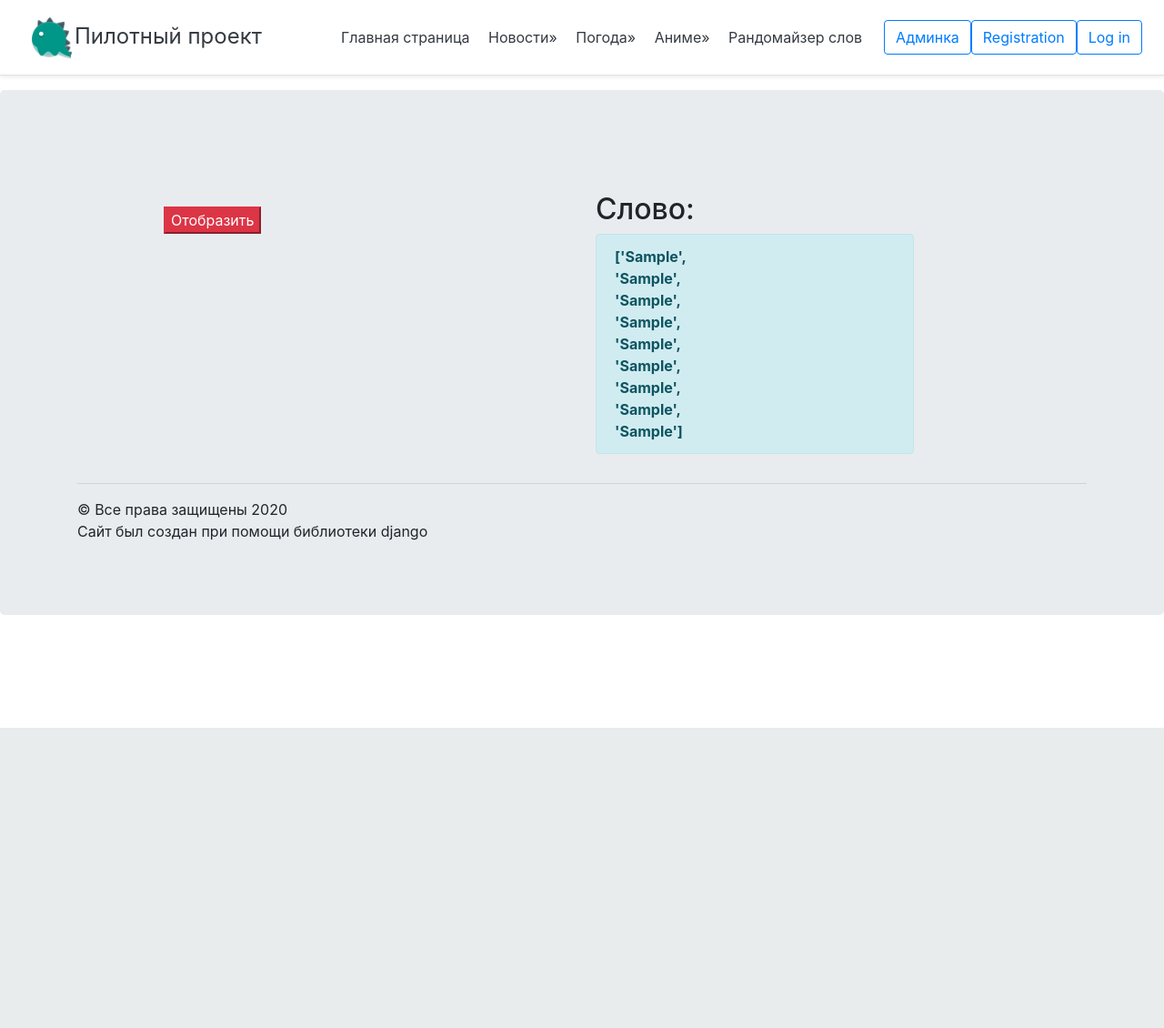
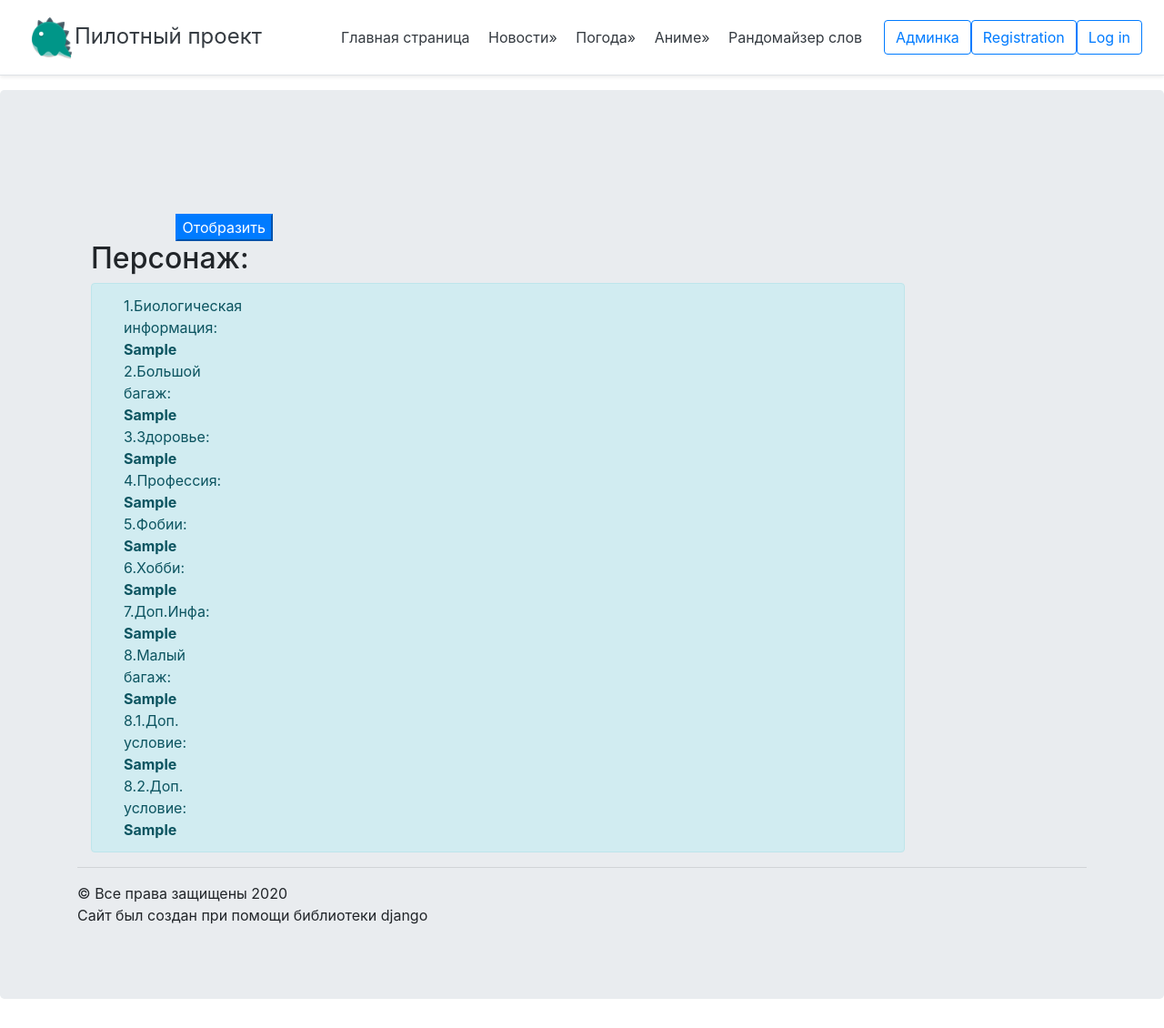
Before and after one commit to Youngeon/mysite, a Django app: page /randomizer/ in a window 1280 px wide. Shown: the whole page at 91% size. Before the commit the page ends 800 px from the top, so only its background shows below. Run offline with Django 3.2, Linux system fonts and the light colour scheme; tables that the repository leaves empty hold one stand-in row (values such as "Sample post"); some libraries are stand-ins or nearby versions.

Commit message:
Randomizer

```diff
--- a/mysite/apps/randomizer/admin.py
+++ b/mysite/apps/randomizer/admin.py
@@ -1,5 +1,5 @@
 from django.contrib import admin
-from .models import Randomizer, Item1,Item2,Item3,Item4,Item5,Item6,Item7,Item81,Item82
+from .models import Randomizer, Item1,Item2,Item3,Item4,Item5,Item6,Item7,Item8,Item81,Item82
 
 admin.site.register(Randomizer)
 admin.site.register(Item1)
@@ -9,5 +9,6 @@ admin.site.register(Item4)
 admin.site.register(Item5)
 admin.site.register(Item6)
 admin.site.register(Item7)
+admin.site.register(Item8)
 admin.site.register(Item81)
 admin.site.register(Item82)
--- a/mysite/apps/randomizer/models.py
+++ b/mysite/apps/randomizer/models.py
@@ -32,6 +32,10 @@ class Item7(models.Model):
     item = models.CharField(max_length=30)
     def __srt__(self):
         return self.item
+class Item8(models.Model):
+    item = models.CharField(max_length=30)
+    def __srt__(self):
+        return self.item
 class Item81(models.Model):
     item = models.CharField(max_length=30)
     def __srt__(self):
--- a/mysite/apps/randomizer/templates/randomizer.html
+++ b/mysite/apps/randomizer/templates/randomizer.html
@@ -5,24 +5,33 @@
 {% block content %}
 
     <div class="container mt-5">
-        <div class="row">
+        <div class="">
           <div class="col-4 offset-1">
               <h2></h2>
              <form action="" method="POST">
               {% csrf_token %}
             {{ form.word }}
-              <input type="submit" name="send" value="Отобразить" class="mt-2 btn-danger">
+              <input type="submit" name="send" value="Отобразить" class="mt-4 btn-primary">
              </form>
           </div>
-          <div class="col-4 offset-1">
-           <h2>Слово:</h2>
+          <div class="col-10 offset-0">
+           <h2>Персонаж:</h2>
 
 
 
               <div class="alert alert-info">
-               <div class="row">
-                  <div class="col-4">
-                      <b>{{ info }}</b><br>
+               <div class="">
+                  <div class="col-1">
+                      1.Биологическая информация: <b>{{ info.Item1 }}</b><br>
+                      2.Большой багаж: <b>{{ info.Item2 }}</b><br>
+                      3.Здоровье: <b>{{ info.Item3 }}</b><br>
+                      4.Профессия: <b>{{ info.Item4 }}</b><br>
+                      5.Фобии: <b>{{ info.Item5 }}</b><br>
+                      6.Хобби: <b>{{ info.Item6 }}</b><br>
+                      7.Доп.Инфа: <b>{{ info.Item7 }}</b><br>
+                      8.Малый багаж: <b>{{ info.Item8 }}</b><br>
+                      8.1.Доп. условие: <b>{{ info.Item81 }}</b><br>
+                      8.2.Доп. условие: <b>{{ info.Item82 }}</b><br>
                   </div>
                </div>
               </div>
--- a/mysite/apps/randomizer/views.py
+++ b/mysite/apps/randomizer/views.py
@@ -1,5 +1,5 @@
 from django.shortcuts import render
-from .models import Randomizer,Item1,Item2,Item3,Item4,Item5,Item6,Item7,Item81,Item82
+from .models import Randomizer,Item1,Item2,Item3,Item4,Item5,Item6,Item7,Item8,Item81,Item82
 from .forms import RandForm
 from random import choice
 
@@ -8,18 +8,26 @@ def index(request):
     if(request.method == "POST"):# Проверяем запрос
         words = Randomizer.objects.all()
 
-    items = [Item1,Item2,Item3,Item4,Item5,Item6,Item7,Item81,Item82]
+    items = [Item1,Item2,Item3,Item4,Item5,Item6,Item7,Item8,Item81,Item82]
     random_items = []
     for item in items:
         words = item.objects.all()
         ranword = choice(words.values())
         ranword = ranword['item']
-        print(ranword)
+
         random_items.append(ranword)
-        #random_items.append(choice(item.values()['item']))
-   # print(random_items)
-    #words = Randomizer.objects.all()
-    #ranword = choice(words.values())
-    #ranword = ranword['word']
-    context = {'info': random_items}
+    all_items = {
+        'Item1': random_items[0],
+        'Item2': random_items[1],
+        'Item3': random_items[2],
+        'Item4': random_items[3],
+        'Item5': random_items[4],
+        'Item6': random_items[5],
+        'Item7': random_items[6],
+        'Item8': random_items[7],
+        'Item81': random_items[8],
+        'Item82': random_items[9],
+    }
+
+    context = {'info': all_items}
     return render(request, 'randomizer.html', context)
```
Also changed, not shown: mysite/apps/randomizer/migrations/0005_item8.py (added).
